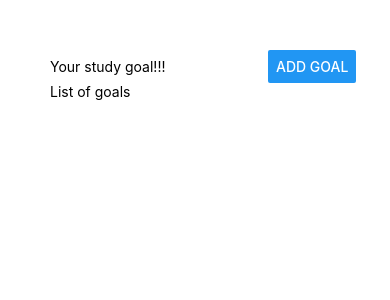
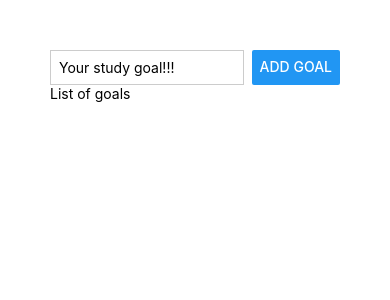
Before and after one commit to Eshwar17/InternPixel-React-Native, a React Native app: screen / in a window 390 px wide. Shown: the top 300 px of the page. Built offline with nearby package versions, Linux system fonts and the light colour scheme.

Commit message:
Added justifyContent and border to the text input

```diff
--- a/App.js
+++ b/App.js
@@ -5,7 +5,7 @@ export default function App() {
   return (
     <View style={styles.appContainer}>
       <View style={styles.inputContainer}>
-        <TextInput placeholder='Your study goal!!!'/>
+        <TextInput style={styles.textInput} placeholder='Your study goal!!!'/>
         <Button title='Add Goal'/>
       </View>
       <View>
@@ -21,5 +21,13 @@ const styles = StyleSheet.create({
   },
   inputContainer: {
     flexDirection: 'row',
+    justifyContent: 'space-between',
   },
+  textInput: {
+    borderWidth: 1,
+    borderColor: '#ccc',
+    width: '80%',
+    marginRight: 8,
+    padding: 8,
+  }
 });
```
